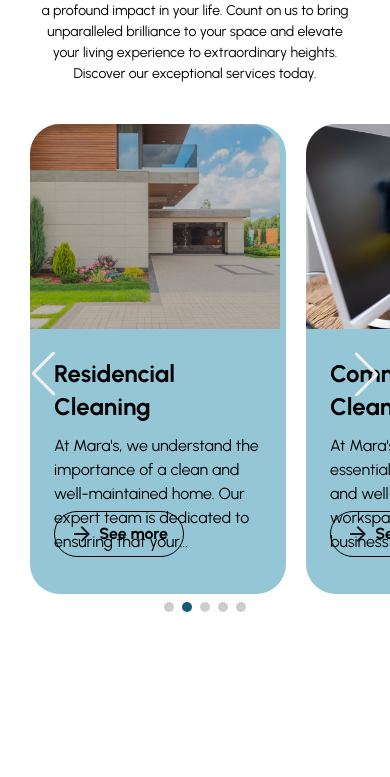
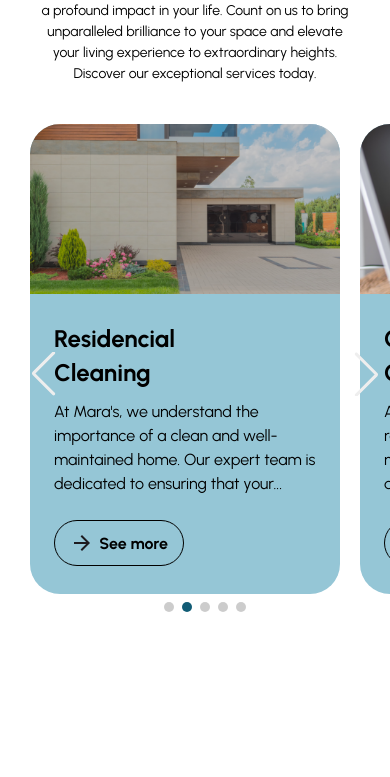
Before and after one commit to flaviasiv/mara, a website: page index.html in a window 390 px wide. Shown: the part 900-1677 px from the top of the page. Drawn offline with nearby package versions, Linux system fonts and the light colour scheme; some packages are replaced by stand-ins of ours.

Commit message:
swiper services card img

```diff
--- a/css/style.css
+++ b/css/style.css
@@ -197,7 +197,7 @@ swiper-container.mySwiper1 {
   swiper-slide.swiper1 {
     max-width: 310px;
     height: 100%;
-    max-height: 470px;
+    height: 470px;
     background-color: #95C6D6;
     border-radius: 30px;
     margin-left: 10px;
@@ -222,7 +222,7 @@ swiper-container.mySwiper1 {
     justify-content: center;
     align-items: center;
     text-align: center;
-    bottom: 8%;
+    bottom: 6%;
     width: 130px;
     list-style: none;
     color: #000;
@@ -241,7 +241,8 @@ swiper-container.mySwiper1 {
     width: 310px !important;
     max-width: 100% !important;
     margin: auto;
-    justify-content: start;
+    height: 170px;
+    justify-content: end;
     object-fit: cover !important;
     object-position: center;
     border-top-right-radius: 30px;
@@ -263,18 +264,6 @@ swiper-container.mySwiper1 {
     }
     .mySwiper1{
         padding-left: 20px;
-    }
-    swiper-slide.swiper1 {
-      max-width: 256px;
-      height: 100%;
-    }
-    .swiper1 img {
-      width: 250px !important;
-      max-width: 100% !important;
-      margin: auto;
-      justify-content: start;
-      object-fit: cover !important;
-      object-position: center;
     }
 }
 .aboutcontainer{
```
